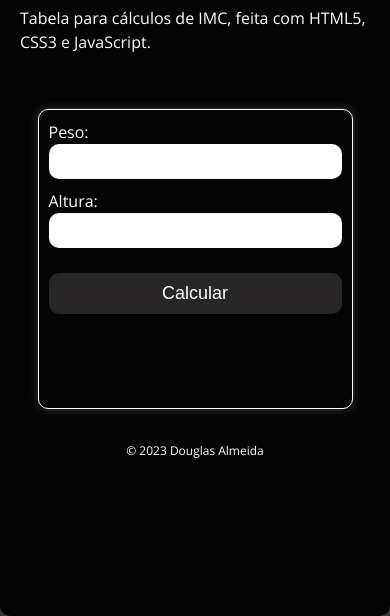
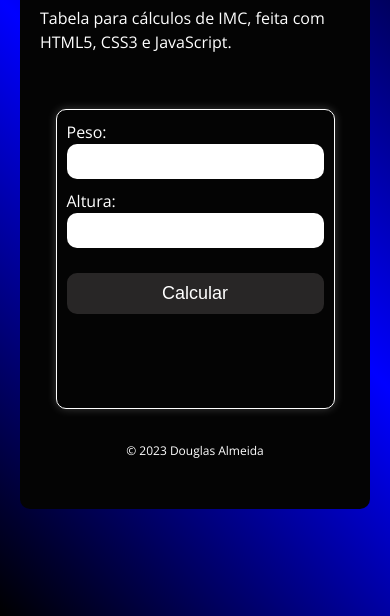
Before and after one commit to douglasalmeida21091994/Tabela-IMC, a plain HTML site: page index.html in a window 390 px wide. Shown: the part 228-844 px from the top of the page. Drawn offline with nearby package versions, Linux system fonts and the light colour scheme.

Commit message:
Atualização

```diff
--- a/css/media-query.css
+++ b/css/media-query.css
@@ -4,10 +4,17 @@
 @media screen and (max-width: 480px) {
 
     body {
-        height: 100%;
+        height: 100vh;
+        padding: 0px 20px;
+        background-image: linear-gradient(45deg, black, blue, black);
+
+        display: flex;
+        align-items: center;
+        justify-content: center;
     }
 
     .container {
-        height: 100vh;
+        box-shadow: none;
+        height: 630px;
     }
 }
```
